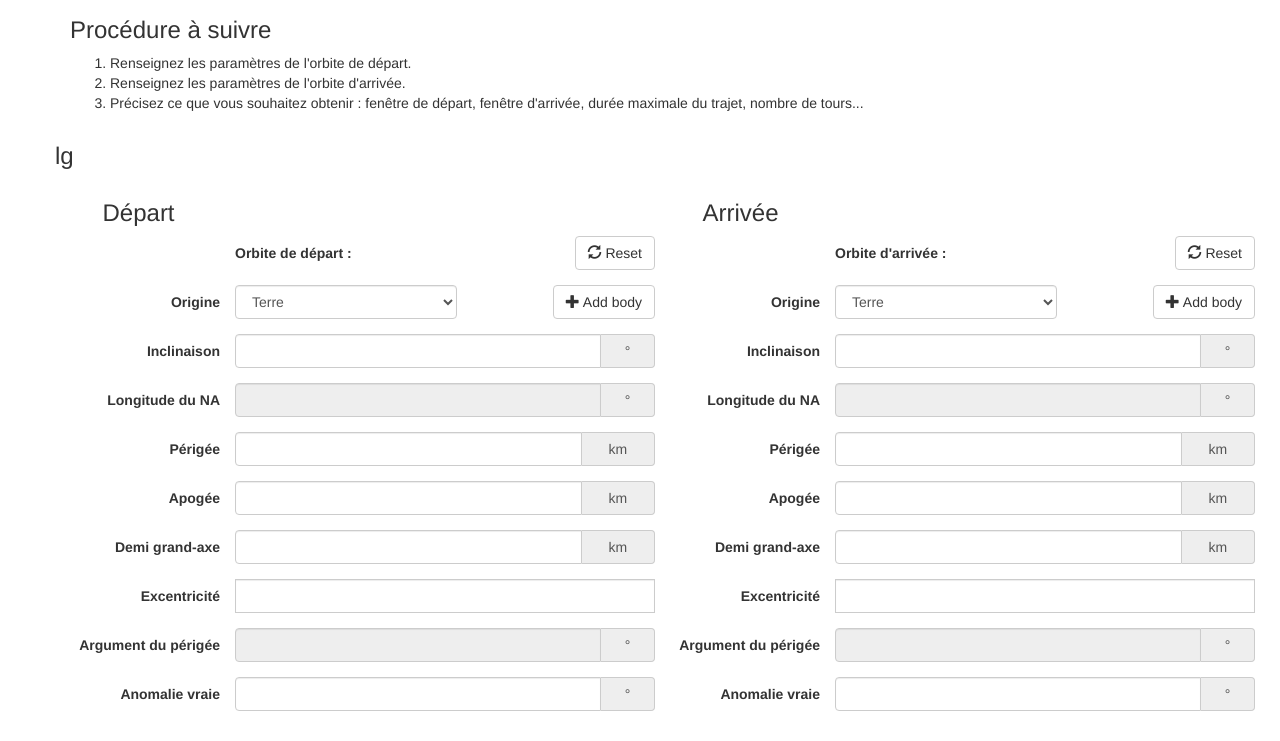
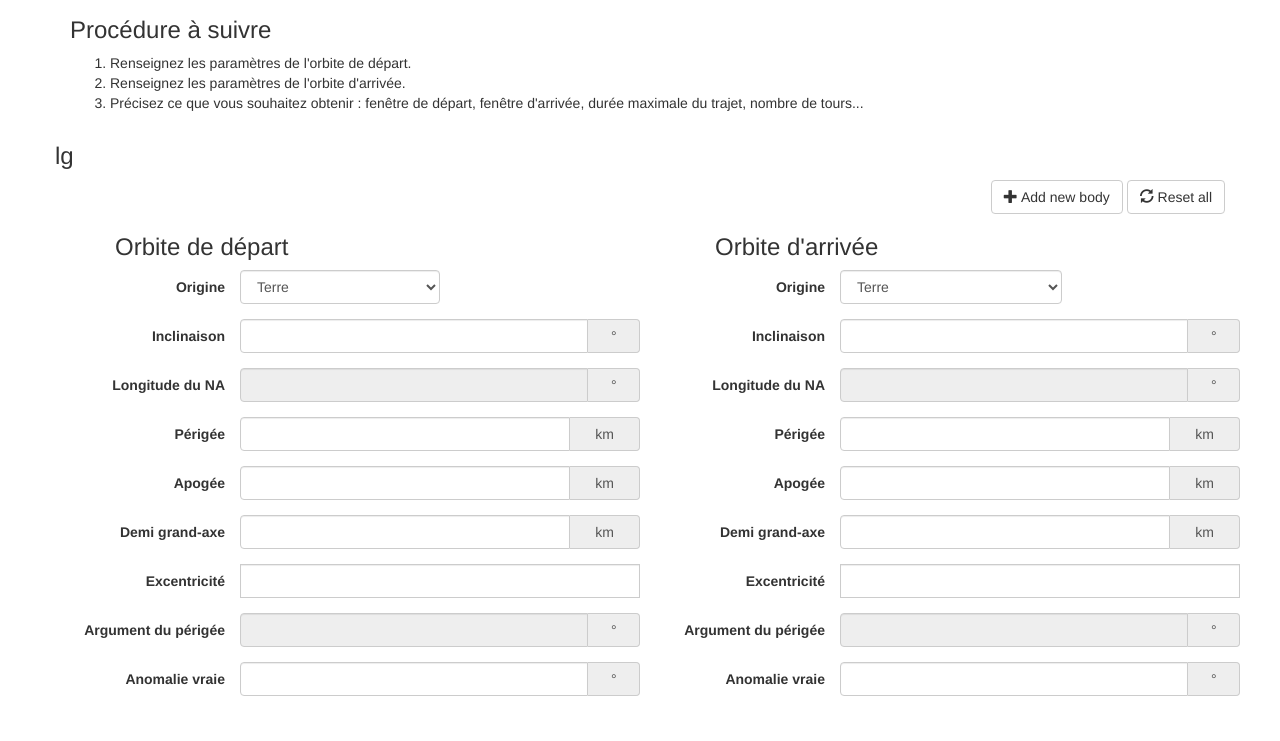
Before and after one commit to Vyrrhus/ElonMusk, a plain HTML site: page index.html in a window 1280 px wide. Shown: the part 494-1235 px from the top of the page. Drawn offline with nearby package versions, Linux system fonts and the light colour scheme.

Commit message:
Reorganized elements & renamed elements

```diff
--- a/index.html
+++ b/index.html
@@ -60,28 +60,29 @@
     <h3 class="visible-xs">xs</h3>
 
 <div class="row" id="formulaires">
+    <div id="upper_button" class="form-inline col-lg-12 col-md-12 col-sm-12 col-xs-12">
+        <div class="pull-right">
+            <button class="btn btn-default" type="button" id="add_body" data-toggle="modal" data-target="#addBodyModal"><span class="glyphicon glyphicon-plus"></span> Add new body</button>
+            <button class="btn btn-default" type="button" id="reset"><span class="glyphicon glyphicon-refresh"></span> Reset all</button>
+        </div>
+    </div>
+
     <div class="col-lg-6 col-md-6 col-sm-6 col-xs-12">
+        <div  class="col-lg-12 col-md-12 col-sm-12 col-xs-12">
         <form id="form_start" class="form-horizontal">
-    <h3 class="col-lg-offset-1 col-md-offset-1 col-sm-offset-1">Départ</h3>
+    <h3 class="col-lg-offset-1 col-md-offset-1 col-sm-offset-1">Orbite de départ</h3>
     <fieldset>
         <div class="form-group">
-            <div id="reset" class="form-inline form-group">
-                <label for="reset_button" class="col-lg-offset-4 col-md-offset-4 col-sm-offset-4 hidden-xs control-label">Orbite de départ : </label>
-                <div id="reset_button" class="pull-right">
-                    <button class="btn btn-default hidden-sm" type="button"><span class="glyphicon glyphicon-refresh"></span> Reset</button>
-                    <button class="btn btn-default visible-sm" type="button"><span class="glyphicon glyphicon-refresh"></span></button>
-                </div>
-            </div>
             <div id="origine_group" class="form-inline form-group">
                 <label class="col-lg-4 col-md-4 col-sm-4 col-xs-4 control-label" for="origine">Origine</label>
                 <div id="origine_div" class="col-lg-6 col-md-6 col-sm-6 col-xs-6 form-group">
                     <div class="col-lg-8 col-md-8 col-sm-8 col-xs-8 form-group">
-                        <select id="origine" class="form-control">
+                        <select id="origine" class="form-control" style="width : 200px">
                             <option>Soleil</option>
                             <option>Mercure</option>
                             <option>Vénus</option>
                             <optgroup label="Système Terre">
-                                <option id='planet_default' selected>Terre</option>
+                                <option id='select_default_start' selected>Terre</option>
                                 <option>Lune</option>
                             </optgroup>
                             <option>Mars</option>
@@ -108,26 +109,6 @@
                         </select>
                     </div>
                 </div>
-                <div id="add_body" class="pull-right">
-                    <button class="btn btn-default hidden-sm hidden-xs" type="button" data-toggle="modal" data-target="#addBodyModal"><span class="glyphicon glyphicon-plus" name="add_body"></span> Add body</button>
-                    <button class="btn btn-default hidden-lg hidden-md" type="button" data-toggle="modal" data-target="#addBodyModal"><span class="glyphicon glyphicon-plus" name="add_body"></span></button>
-                    <div id="addBodyModal" class="modal fade" role="dialog">
-                        <div class="modal-dialog">
-                            <div class="modal-content">
-                                <div class="modal-header">
-                                    <button type="button" class="close" data-dismiss="modal">&times;</button>
-                                    <h3 class="modal-title">New body</h3>
-                                </div>
-                                <div class="modal-body" style="padding:40px 50px;">
-                                    <p> Le modal sera ici pour rajouter un corps. </p>
-                                </div>
-                                <div class="modal-footer">
-                                    <button type="button" class="btn btn-default" data-dismiss="modal">Close</button>
-                                </div>
-                            </div>
-                        </div>
-                    </div>
-                </div>
             </div>
             <div id="inclination" class="form-inline form-group">
                 <label class="col-lg-4 col-md-4 col-sm-4 col-xs-4 control-label" for="input_inclination">Inclinaison</label>
@@ -152,7 +133,7 @@
                 </div>
             </div>
             <div id="periapsis" class="form-inline form-group">
-                <span name = "alt" class="altitude"><label class="col-lg-4 col-md-4 col-sm-4 col-xs-4 control-label" for="input_periapsis" rel="popover" data-toggle="popover" data-trigger="hover" data-placement="right" data-content="Altitude">Périgée</label></span>
+                <span name = "alt_start" class="altitude"><label class="col-lg-4 col-md-4 col-sm-4 col-xs-4 control-label" for="input_periapsis" rel="popover" data-toggle="popover" data-trigger="hover" data-placement="right" data-content="Altitude">Périgée</label></span>
                 <div class="col-lg-8 col-md-8 col-sm-8 col-xs-8 input-group">
                     <input id="input_periapsis" class="form-control" type="text">
                     <span class="input-group-addon" name="length_unit_ini">km</span>
@@ -162,7 +143,7 @@
                 </div>
             </div>
             <div id="apoapsis" class="form-inline form-group">
-                <span name="alt" class="altitude"><label class="col-lg-4 col-md-4 col-sm-4 col-xs-4 control-label" for="input_apoapsis" rel="popover" data-toggle="popover" data-trigger="hover" data-placement="right" data-content="Altitude">Apogée</label></span>
+                <span name="alt_start" class="altitude"><label class="col-lg-4 col-md-4 col-sm-4 col-xs-4 control-label" for="input_apoapsis" rel="popover" data-toggle="popover" data-trigger="hover" data-placement="right" data-content="Altitude">Apogée</label></span>
                 <div class="col-lg-8 col-md-8 col-sm-8 col-xs-8 input-group">
                     <input id="input_apoapsis" class="form-control" type="text">
                     <span class="input-group-addon" name="length_unit_ini">km</span>
@@ -203,7 +184,8 @@
                 </div>
             </div>
             <div id="true_anomaly" class="form-inline form-group">
-                <label class="col-lg-4 col-md-4 col-sm-4 col-xs-4 control-label" for="input_true_anomaly">Anomalie vraie</label>
+                <label class="col-lg-4 col-md-4 visible-lg visible-md control-label" for="input_true_anomaly">Anomalie vraie</label>
+                <label class="hidden-lg hidden-md col-sm-4 col-xs-4 control-label" for="input_argument_periapsis">&nu;</label>
                 <div class="col-lg-8 col-md-8 col-sm-8 col-xs-8 input-group">
                     <input id="input_true_anomaly" class="form-control" type="text">
                     <span class="input-group-addon" name="angular_unit">°</span>
@@ -214,30 +196,26 @@
             </div>
         </div>
     </fieldset>
+
         </form>
         </div>
+    </div>
     <div class="col-lg-6 col-md-6 col-sm-6 col-xs-12">
+        <div  class="col-lg-12 col-md-12 col-sm-12 col-xs-12">
             <form id="form_end" class="form-horizontal">
-    <h3 class="col-lg-offset-1 col-md-offset-1 col-sm-offset-1">Arrivée</h3>
+    <h3 class="col-lg-offset-1 col-md-offset-1 col-sm-offset-1">Orbite d'arrivée</h3>
     <fieldset>
         <div class="form-group">
-            <div id="reset2" class="form-inline form-group">
-                <label for="reset_button2" class="col-lg-offset-4 col-md-offset-4 col-sm-offset-4 hidden-xs control-label">Orbite d'arrivée : </label>
-                <div id="reset_button2" class="pull-right">
-                    <button class="btn btn-default hidden-sm" type="button"><span class="glyphicon glyphicon-refresh"></span> Reset</button>
-                    <button class="btn btn-default visible-sm" type="button"><span class="glyphicon glyphicon-refresh"></span></button>
-                </div>
-            </div>
-            <div id="origine_group2" class="form-inline form-group">
-                <label class="col-lg-4 col-md-4 col-sm-4 col-xs-4 control-label" for="origine2">Origine</label>
-                <div id="origine_div2" class="col-lg-6 col-md-6 col-sm-6 col-xs-6 form-group">
+            <div id="origine_group" class="form-inline form-group">
+                <label class="col-lg-4 col-md-4 col-sm-4 col-xs-4 control-label" for="origine">Origine</label>
+                <div id="origine_div" class="col-lg-8 col-md-8 col-sm-8 col-xs-8 form-group">
                     <div class="col-lg-8 col-md-8 col-sm-8 col-xs-8 form-group">
-                        <select id="origine2" class="form-control">
+                        <select id="origine" class="form-control">
                             <option>Soleil</option>
                             <option>Mercure</option>
                             <option>Vénus</option>
                             <optgroup label="Système Terre">
-                                <option id='planet_default2' selected>Terre</option>
+                                <option id='select_default_end' selected>Terre</option>
                                 <option>Lune</option>
                             </optgroup>
                             <option>Mars</option>
@@ -264,105 +242,85 @@
                         </select>
                     </div>
                 </div>
-                <div id="add_body2" class="pull-right">
-                    <button class="btn btn-default hidden-sm hidden-xs" type="button" data-toggle="modal" data-target="#addBodyModal2"><span class="glyphicon glyphicon-plus" name="add_body"></span> Add body</button>
-                    <button class="btn btn-default hidden-lg hidden-md" type="button" data-toggle="modal" data-target="#addBodyModal2"><span class="glyphicon glyphicon-plus" name="add_body"></span></button>
-                    <div id="addBodyModal2" class="modal fade" role="dialog">
-                        <div class="modal-dialog">
-                            <div class="modal-content">
-                                <div class="modal-header">
-                                    <button type="button" class="close" data-dismiss="modal">&times;</button>
-                                    <h3 class="modal-title">New body 2</h3>
             </div>
-                                <div class="modal-body" style="padding:40px 50px;">
-                                    <p> Le modal sera ici pour rajouter un corps. </p>
-                                </div>
-                                <div class="modal-footer">
-                                    <button type="button" class="btn btn-default" data-dismiss="modal">Close</button>
-                                </div>
-                            </div>
-                        </div>
-                    </div>
-                </div>
-            </div>
-            <div id="inclination2" class="form-inline form-group">
-                <label class="col-lg-4 col-md-4 col-sm-4 col-xs-4 control-label" for="input_inclination2">Inclinaison</label>
+            <div id="inclination" class="form-inline form-group">
+                <label class="col-lg-4 col-md-4 col-sm-4 col-xs-4 control-label" for="input_inclination">Inclinaison</label>
                     <div class="col-lg-8 col-md-8 col-sm-8 col-xs-8 input-group">
-                        <input id="input_inclination2" class="form-control" type="text">
+                        <input id="input_inclination" class="form-control" type="text">
                         <span class="input-group-addon" name="angular_unit">°</span>
                     </div>
                 <div hidden>
                     <p class="help-block col-lg-offset-4 col-md-offset-4 col-sm-offset-4 col-xs-offset-4">Vous devez entrer un angle entre -180° et 180° !</p>
                 </div>
             </div>
-            <div id="longitude2" class="form-inline form-group">
-                <label class="col-lg-4 col-md-4 hidden-sm hidden-xs control-label" for="input_longitude2">Longitude du NA</label>
-                <label class="visible-sm col-sm-4 control-label" for="input_longitude2">Long. du NA</label>
-                <label class="visible-xs col-xs-4 control-label" for="input_longitude2">&Omega;</label>
+            <div id="longitude" class="form-inline form-group">
+                <label class="col-lg-4 col-md-4 hidden-sm hidden-xs control-label" for="input_longitude">Longitude du NA</label>
+                <label class="visible-sm col-sm-4 control-label" for="input_longitude">Long. du NA</label>
+                <label class="visible-xs col-xs-4 control-label" for="input_longitude">&Omega;</label>
                 <div class="col-lg-8 col-md-8 col-sm-8 col-xs-8 input-group">
-                    <input id="input_longitude2" class="form-control" type="text" disabled="true">
+                    <input id="input_longitude" class="form-control" type="text" disabled="true">
                     <span class="input-group-addon" name="angular_unit">°</span>
                 </div>
                 <div hidden>
                     <p class="help-block col-lg-offset-4 col-md-offset-4 col-sm-offset-4 col-xs-offset-4">Vous devez entrer un angle entre 0° et 360° !</p>
                 </div>
             </div>
-            <div id="periapsis2" class="form-inline form-group">
-                <span name = "alt2" class="altitude"><label class="col-lg-4 col-md-4 col-sm-4 col-xs-4 control-label" for="input_periapsis2" rel="popover" data-toggle="popover" data-trigger="hover" data-placement="right" data-content="Altitude">Périgée</label></span>
+            <div id="periapsis" class="form-inline form-group">
+                <span name = "alt_end" class="altitude"><label class="col-lg-4 col-md-4 col-sm-4 col-xs-4 control-label" for="input_periapsis" rel="popover" data-toggle="popover" data-trigger="hover" data-placement="right" data-content="Altitude">Périgée</label></span>
                 <div class="col-lg-8 col-md-8 col-sm-8 col-xs-8 input-group">
-                    <input id="input_periapsis2" class="form-control" type="text">
+                    <input id="input_periapsis" class="form-control" type="text">
                     <span class="input-group-addon" name="length_unit_fin">km</span>
                 </div>
                 <div hidden="true">
                     <p class="help-block col-lg-offset-4 col-md-offset-4 col-sm-offset-4 col-xs-offset-4">Vous devez entrer un nombre positif !</p>
                 </div>
             </div>
-            <div id="apoapsis2" class="form-inline form-group">
-                <span name="alt2" class="altitude"><label class="col-lg-4 col-md-4 col-sm-4 col-xs-4 control-label" for="input_apoapsis2" rel="popover" data-toggle="popover" data-trigger="hover" data-placement="right" data-content="Altitude">Apogée</label></span>
+            <div id="apoapsis" class="form-inline form-group">
+                <span name="alt_end" class="altitude"><label class="col-lg-4 col-md-4 col-sm-4 col-xs-4 control-label" for="input_apoapsis" rel="popover" data-toggle="popover" data-trigger="hover" data-placement="right" data-content="Altitude">Apogée</label></span>
                 <div class="col-lg-8 col-md-8 col-sm-8 col-xs-8 input-group">
-                    <input id="input_apoapsis2" class="form-control" type="text">
+                    <input id="input_apoapsis" class="form-control" type="text">
                     <span class="input-group-addon" name="length_unit_fin">km</span>
                 </div>
                 <div hidden>
                     <p class="help-block col-lg-offset-4 col-md-offset-4 col-sm-offset-4 col-xs-offset-4">Vous devez entrer un nombre positif !</p>
                 </div>
             </div>
-            <div id="semi_majoraxis2" class="form-inline form-group">
-                <label class="col-lg-4 col-md-4 hidden-sm hidden-xs control-label" for="input_semi_majoraxis2">Demi grand-axe</label>
-                <label class="hidden-lg hidden-md col-sm-4 col-xs-4 control-label" for="input_semi_majoraxis2">a</label>
+            <div id="semi_majoraxis" class="form-inline form-group">
+                <label class="col-lg-4 col-md-4 hidden-sm hidden-xs control-label" for="input_semi_majoraxis">Demi grand-axe</label>
+                <label class="hidden-lg hidden-md col-sm-4 col-xs-4 control-label" for="input_semi_majoraxis">a</label>
                 <div class="col-lg-8 col-md-8 col-sm-8 col-xs-8 input-group">
-                    <input id="input_semi_majoraxis2" class="form-control" type="text">
+                    <input id="input_semi_majoraxis" class="form-control" type="text">
                     <span class="input-group-addon" name="length_unit_fin" >km</span>
                 </div>
                 <div hidden>
                     <p class="help-block col-lg-offset-4 col-md-offset-4 col-sm-offset-4 col-xs-offset-4">Vous devez entrer un nombre positif !</p>
                 </div>
             </div>
-            <div id="eccentricity2" class="form-inline form-group">
-                <label class="col-lg-4 col-md-4 col-sm-4 col-xs-4 control-label" for="input_eccentricity2">Excentricité</label>
+            <div id="eccentricity" class="form-inline form-group">
+                <label class="col-lg-4 col-md-4 col-sm-4 col-xs-4 control-label" for="input_eccentricity">Excentricité</label>
                 <div class="col-lg-8 col-md-8 col-sm-8 col-xs-8 input-group">
-                    <input id="input_eccentricity2" class="form-control" type="text">
+                    <input id="input_eccentricity" class="form-control" type="text">
                 </div>
                 <div hidden>
                     <p class="help-block col-lg-offset-4 col-md-offset-4 col-sm-offset-4 col-xs-offset-4">Vous devez entrer un nombre entre 0 et 1 !</p>
                 </div>
             </div>
-            <div id="argument_periapsis2" class="form-inline form-group">
-                <label class="col-lg-4 visible-lg control-label" for="input_argument_periapsis2">Argument du périgée</label>
-                <label class="hidden-lg col-md-4 col-sm-4 col-xs-4 control-label" for="input_argument_periapsis2">&omega;</label>
+            <div id="argument_periapsis" class="form-inline form-group">
+                <label class="col-lg-4 visible-lg control-label" for="input_argument_periapsis">Argument du périgée</label>
+                <label class="hidden-lg col-md-4 col-sm-4 col-xs-4 control-label" for="input_argument_periapsis">&omega;</label>
                 <div class="col-lg-8 col-md-8 col-sm-8 col-xs-8 input-group">
-                    <input id="input_argument_periapsis2" class="form-control" type="text" disabled="true">
+                    <input id="input_argument_periapsis" class="form-control" type="text" disabled="true">
                     <span class="input-group-addon" name="angular_unit">°</span>
                 </div>
                 <div hidden>
                     <p class="help-block col-lg-offset-4 col-md-offset-4 col-sm-offset-4 col-xs-offset-4">Vous devez entrer un angle entre 0° et 360° !</p>
                 </div>
             </div>
-            <div id="true_anomaly2" class="form-inline form-group">
-                <label class="col-lg-4 col-md-4 visible-lg visible-md control-label" for="input_true_anomaly2">Anomalie vraie</label>
-                <label class="hidden-lg hidden-md col-sm-4 col-xs-4 control-label" for="input_true_anomaly2">&nu;</label>
+            <div id="true_anomaly" class="form-inline form-group">
+                <label class="col-lg-4 col-md-4 visible-lg visible-md control-label" for="input_true_anomaly">Anomalie vraie</label>
+                <label class="hidden-lg hidden-md col-sm-4 col-xs-4 control-label" for="input_argument_periapsis">&nu;</label>
                 <div class="col-lg-8 col-md-8 col-sm-8 col-xs-8 input-group">
-                    <input id="input_true_anomaly2" class="form-control" type="text">
+                    <input id="input_true_anomaly" class="form-control" type="text">
                     <span class="input-group-addon" name="angular_unit">°</span>
                 </div>
                 <div hidden>
@@ -374,6 +332,7 @@
 </form>
         </div>
     </div>
+</div>
 
 </div>
 </div>
```
Lines whose indentation alone changed are shown as unchanged.
